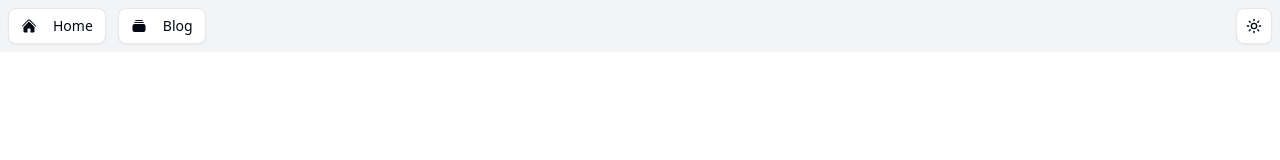
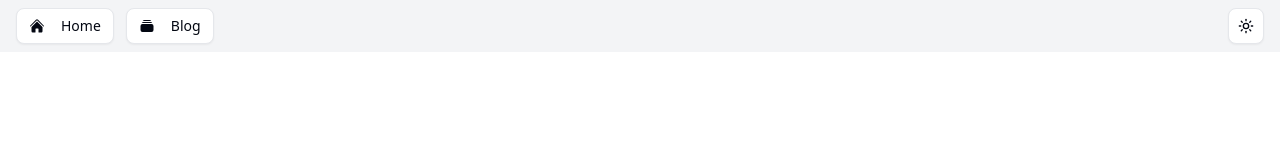
Before and after one commit to akash191095/portfolio-v2, a Next.js app: page / in a window 1280 px wide. Shown: the top 160 px of the page. Built offline with nearby package versions, Linux system fonts and the light colour scheme.

Commit message:
Update nav padding

```diff
--- a/components/Nav.tsx
+++ b/components/Nav.tsx
@@ -5,7 +5,7 @@ import { ColorModeToggle } from "./ui/color-mode-toggle";
 
 export default function Nav() {
   return (
-    <nav className="fixed z-50 w-full bg-gray-100 p-2 dark:bg-gray-800">
+    <nav className="fixed z-50 w-full bg-gray-100 p-2 dark:bg-gray-800 px-4">
       <ul className="flex gap-3">
         <li>
           <Link href="/">
```
